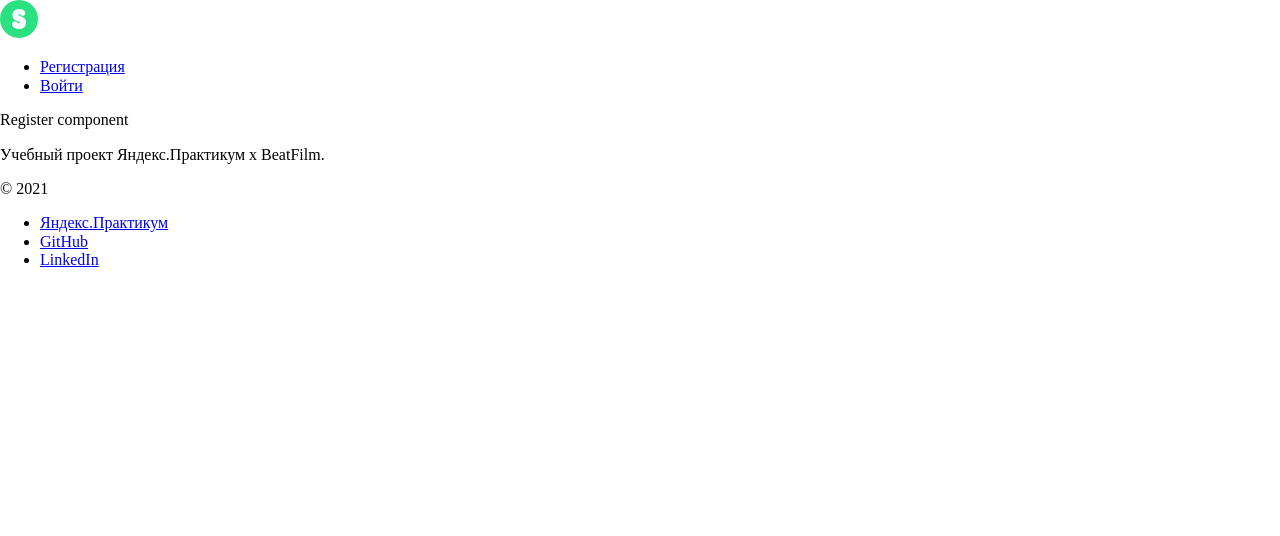
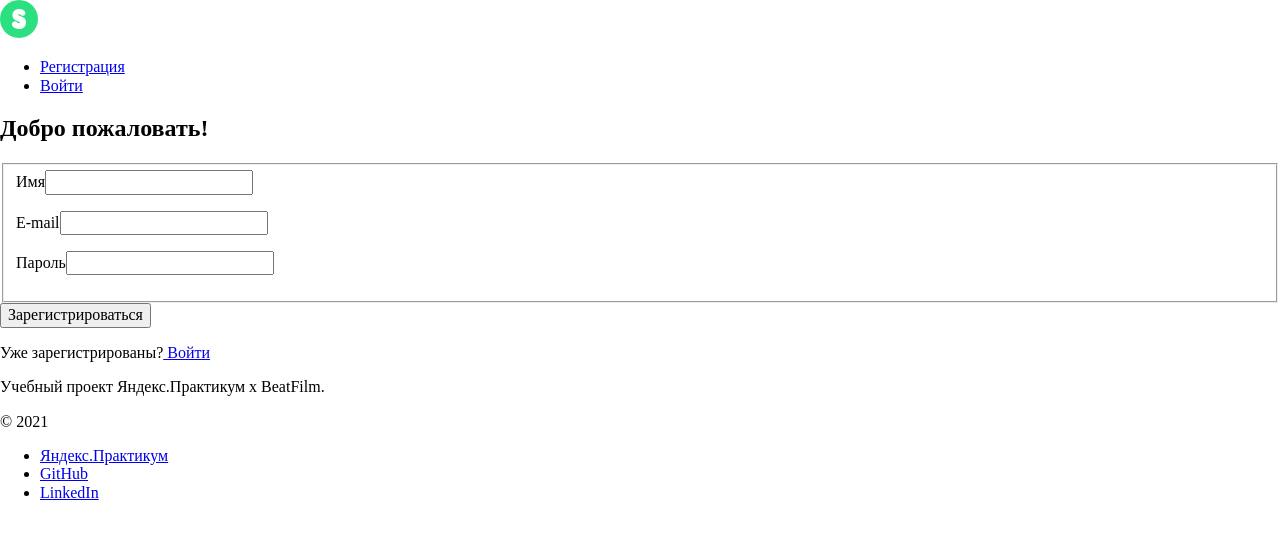
Before and after one commit to naumch1k/movies-explorer-frontend, a React (Create React App) app: page /signup in a window 1280 px wide. Shown: the top 536 px of the page. Built offline with nearby package versions, Linux system fonts and the light colour scheme.

Commit message:
feat: add Login and Register components markup

```diff
--- a/src/components/Login/Login.jsx
+++ b/src/components/Login/Login.jsx
@@ -1,7 +1,40 @@
+import React from 'react';
+import { Link } from 'react-router-dom';
+
 function Login() {
-    return (
-        <p>Login component</p>
-    )
+  return (
+    <form className="form" name="login-form">
+      <h2 className="form__heading">Рады видеть!</h2>
+      <fieldset className="form__items">
+
+        <label class="form__label" for="email">E-mail</label>
+        <input
+          className="form__item form__item_el_email"
+          id="email"
+          type="email"
+          name="email"
+          required
+        />
+        <p className="form__error" id="email-error"></p>
+
+        <label class="form__label" for="password">Пароль</label>
+        <input
+          className="form__item form__item_el_password"
+          id="password"
+          type="password"
+          name="password"
+          required
+        />
+        <p className="form__error" id="password-error"></p>
+
+      </fieldset>
+      <button className="form__submit-btn" type="submit">Войти</button>
+      <p className="form__text">
+        Ещё не зарегистрированы?
+        <Link className="form__link" to="/signup"> Регистрация</Link>
+      </p>
+    </form>
+  )
 }
 
 export default Login;
--- a/src/components/Register/Register.jsx
+++ b/src/components/Register/Register.jsx
@@ -1,7 +1,50 @@
+import React from 'react';
+import { Link } from 'react-router-dom';
+
 function Navigation() {
-    return (
-        <p>Register component</p>
-    )
+  return (
+    <form className="form" name="signup-form">
+      <h2 className="form__heading">Добро пожаловать!</h2>
+      <fieldset className="form__items">
+
+        <label class="form__label" for="name">Имя</label>
+        <input
+          className="form__item form__item_el_name"
+          id="name"
+          type="text"
+          name="name"
+          required
+        />
+        <p className="form__error" id="name-error"></p>
+
+        <label class="form__label" for="email">E-mail</label>
+        <input
+          className="form__item form__item_el_email"
+          id="email"
+          type="email"
+          name="email"
+          required
+        />
+        <p className="form__error" id="email-error"></p>
+
+        <label class="form__label" for="password">Пароль</label>
+        <input
+          className="form__item form__item_el_password"
+          id="password"
+          type="password"
+          name="password"
+          required
+        />
+        <p className="form__error" id="password-error"></p>
+
+      </fieldset>
+      <button className="form__submit-btn" type="submit">Зарегистрироваться</button>
+      <p className="form__text">
+        Уже зарегистрированы?
+        <Link to="/signin" className="form__link"> Войти</Link>
+      </p>
+    </form>
+  );
 }
 
 export default Navigation;
```
